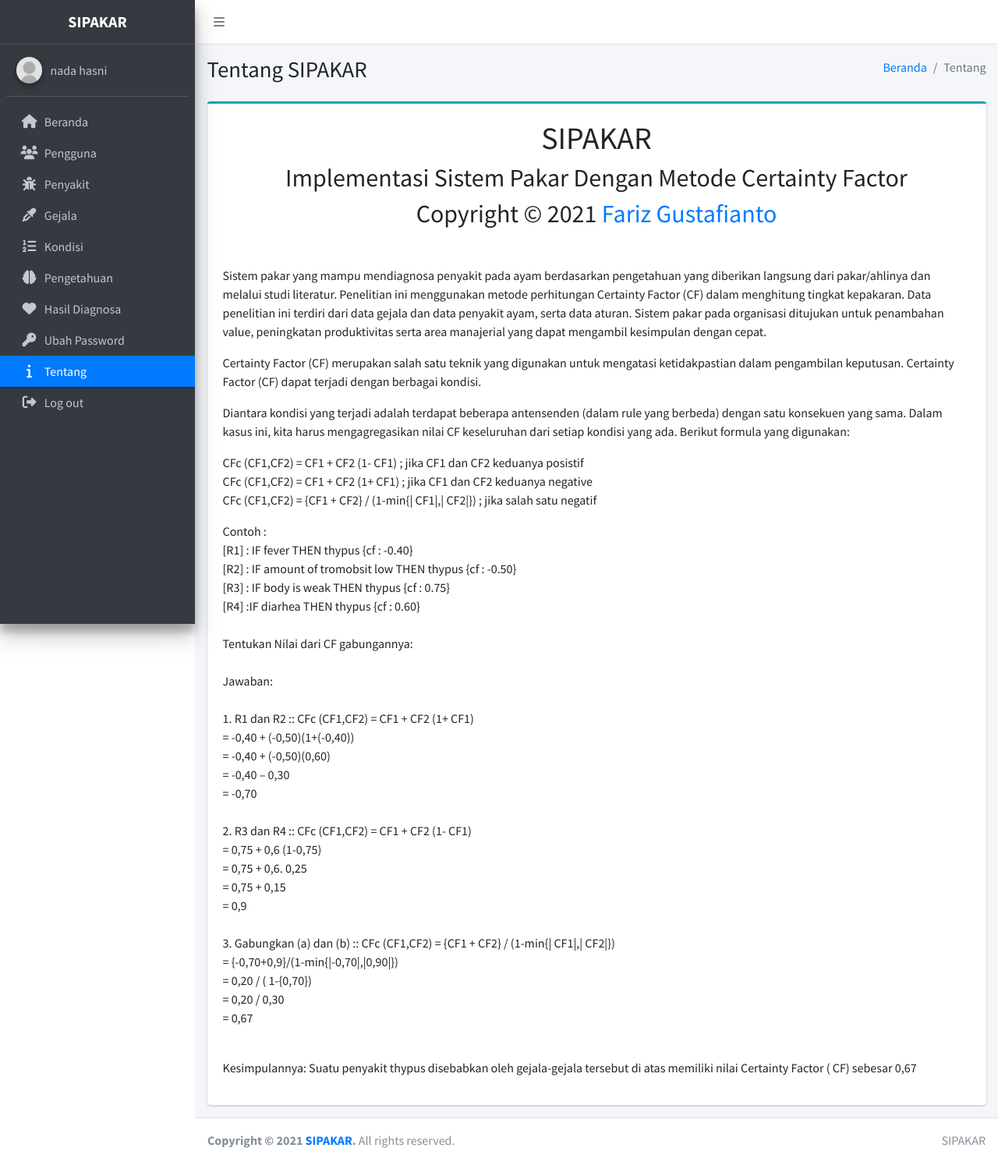
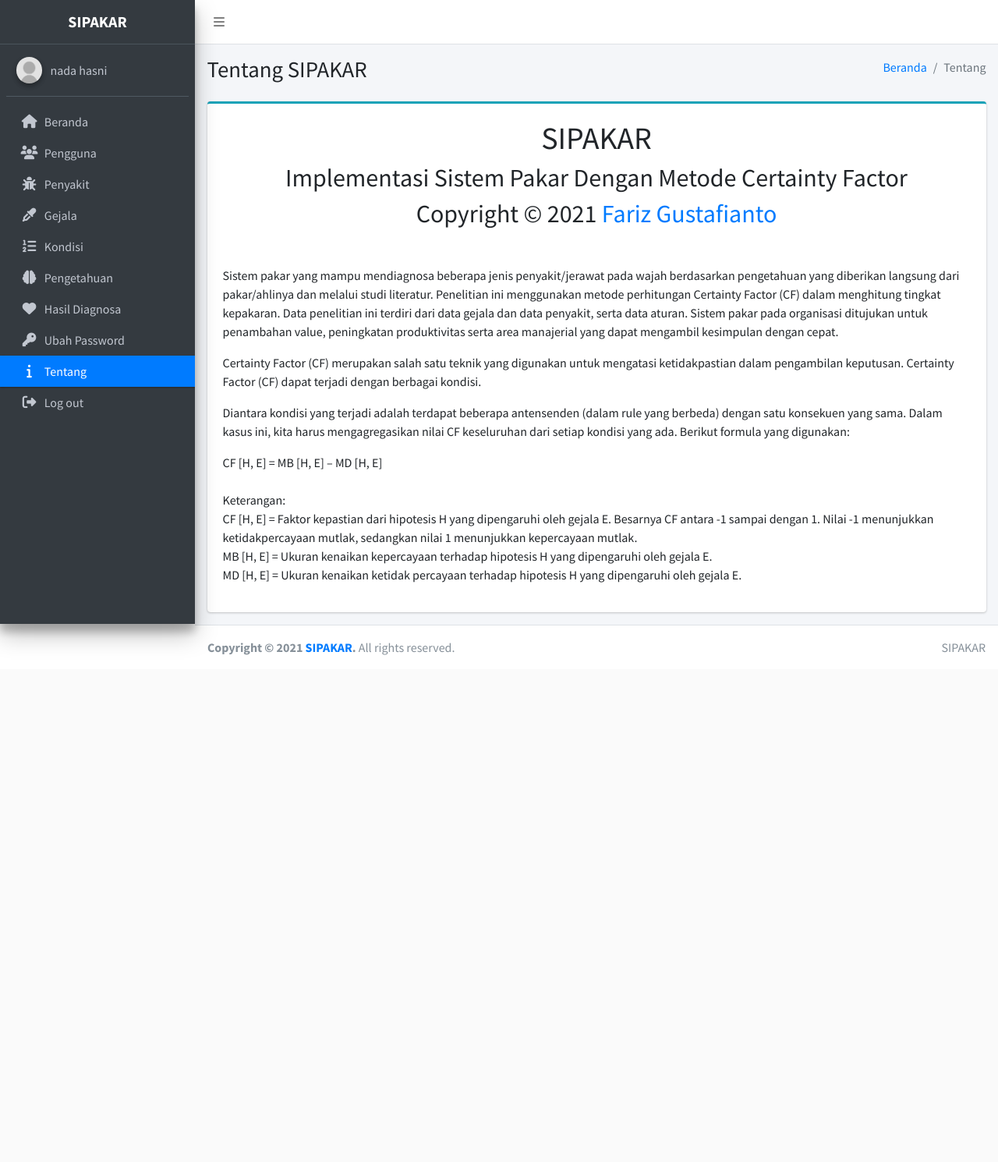
Before and after one commit to nadahasni-dot/spk-certainty-factor, a CodeIgniter app: page /index.php/admin/tentang in a window 1280 px wide. Shown: the whole page at 78% size. After the commit the page ends 840 px from the top, so only its background shows below. Run offline with CodeIgniter, Linux system fonts and the light colour scheme; the visitor is signed in with stand-in values (Sample User, id 1); data comes from the database, SQL or seed files in the repository; some libraries are stand-ins or nearby versions.

Commit message:
change text info tentang

```diff
--- a/application/views/admin/tentang_admin_view.php
+++ b/application/views/admin/tentang_admin_view.php
@@ -30,42 +30,21 @@
                                 <h2 class="text-center">Implementasi Sistem Pakar Dengan Metode Certainty Factor</h2>
                                 <h2 class="text-center mb-5">Copyright &copy <?= date('Y', time()); ?> <a href="#">Fariz Gustafianto</a></h2>
 
-                                <p>Sistem pakar yang mampu mendiagnosa penyakit pada ayam berdasarkan pengetahuan yang diberikan langsung dari pakar/ahlinya dan melalui studi literatur. Penelitian ini menggunakan metode perhitungan Certainty Factor (CF) dalam menghitung tingkat kepakaran. Data penelitian ini terdiri dari data gejala dan data penyakit ayam, serta data aturan. Sistem pakar pada organisasi ditujukan untuk penambahan value, peningkatan produktivitas serta area manajerial yang dapat mengambil kesimpulan dengan cepat.</p>
+                                <p>Sistem pakar yang mampu mendiagnosa beberapa jenis penyakit/jerawat pada wajah berdasarkan pengetahuan yang diberikan langsung dari pakar/ahlinya dan melalui studi literatur. Penelitian ini menggunakan metode perhitungan Certainty Factor (CF) dalam menghitung tingkat kepakaran. Data penelitian ini terdiri dari data gejala dan data penyakit, serta data aturan. Sistem pakar pada organisasi ditujukan untuk penambahan value, peningkatan produktivitas serta area manajerial yang dapat mengambil kesimpulan dengan cepat.</p>
                                 <p />
                                 <p>Certainty Factor (CF) merupakan salah satu teknik yang digunakan untuk mengatasi ketidakpastian dalam pengambilan keputusan. Certainty Factor (CF) dapat terjadi dengan berbagai kondisi.</p>
                                 <p />
                                 <p>Diantara kondisi yang terjadi adalah terdapat beberapa antensenden (dalam rule yang berbeda) dengan satu konsekuen yang sama. Dalam kasus ini, kita harus mengagregasikan nilai CF keseluruhan dari setiap kondisi yang ada. Berikut formula yang digunakan:</p>
                                 <p />
                                 <p>
-                                    CFc (CF1,CF2) = CF1 + CF2 (1- CF1) ; jika CF1 dan CF2 keduanya posistif<br />
-                                    CFc (CF1,CF2) = CF1 + CF2 (1+ CF1) ; jika CF1 dan CF2 keduanya negative<br />
-                                    CFc (CF1,CF2) = {CF1 + CF2} / (1-min{| CF1|,| CF2|}) ; jika salah satu negatif<br /></p>
+                                    CF [H, E] = MB [H, E] – MD [H, E]<br /><br />
+                                    Keterangan: <br>
+                                    CF [H, E] = Faktor kepastian dari hipotesis H yang dipengaruhi oleh gejala E. Besarnya CF antara -1 sampai dengan 1. Nilai -1 menunjukkan ketidakpercayaan mutlak, sedangkan nilai 1 menunjukkan kepercayaan mutlak.<br />
+                                    MB [H, E] = Ukuran kenaikan kepercayaan terhadap hipotesis H yang dipengaruhi oleh gejala E.
+                                    <br />
+                                    MD [H, E] = Ukuran kenaikan ketidak percayaan terhadap hipotesis H yang dipengaruhi oleh gejala E. <br />
+                                </p>
                                 <p />
-                                <p>
-                                    Contoh :<br />
-                                    [R1] : IF fever THEN thypus {cf : -0.40}<br />
-                                    [R2] : IF amount of tromobsit low THEN thypus {cf : -0.50}<br />
-                                    [R3] : IF body is weak THEN thypus {cf : 0.75}<br />
-                                    [R4] :IF diarhea THEN thypus {cf : 0.60}<br /><br />
-                                    Tentukan Nilai dari CF gabungannya:<br /><br />
-                                    Jawaban:<br /><br />
-                                    1. R1 dan R2 :: CFc (CF1,CF2) = CF1 + CF2 (1+ CF1)<br />
-                                    = -0,40 + (-0,50)(1+(-0,40))<br />
-                                    = -0,40 + (-0,50)(0,60)<br />
-                                    = -0,40 – 0,30<br />
-                                    = -0,70<br /><br />
-                                    2. R3 dan R4 :: CFc (CF1,CF2) = CF1 + CF2 (1- CF1)<br />
-                                    = 0,75 + 0,6 (1-0,75)<br />
-                                    = 0,75 + 0,6. 0,25<br />
-                                    = 0,75 + 0,15<br />
-                                    = 0,9<br /><br />
-                                    3. Gabungkan (a) dan (b) :: CFc (CF1,CF2) = {CF1 + CF2} / (1-min{| CF1|,| CF2|})<br />
-                                    = {-0,70+0,9}/(1-min{|-0,70|,|0,90|})<br />
-                                    = 0,20 / ( 1-{0,70})<br />
-                                    = 0,20 / 0,30<br />
-                                    = 0,67<br /><br /></p>
-                                <p>
-                                    Kesimpulannya: Suatu penyakit thypus disebabkan oleh gejala-gejala tersebut di atas memiliki nilai Certainty Factor ( CF) sebesar 0,67</p>
                                 <p />
                                 <p />
                             </article>
```
